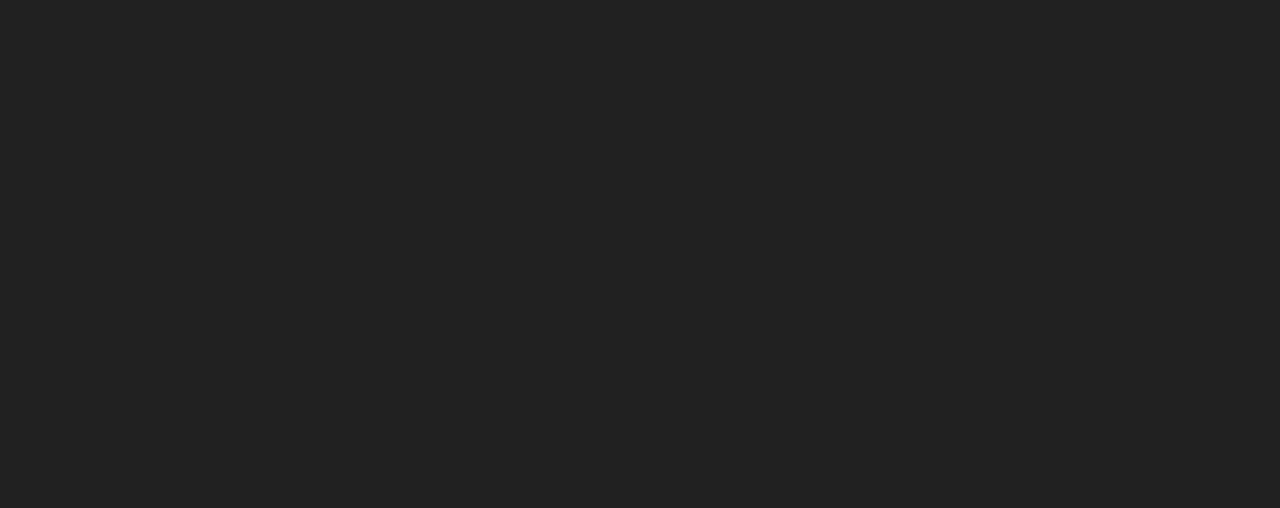
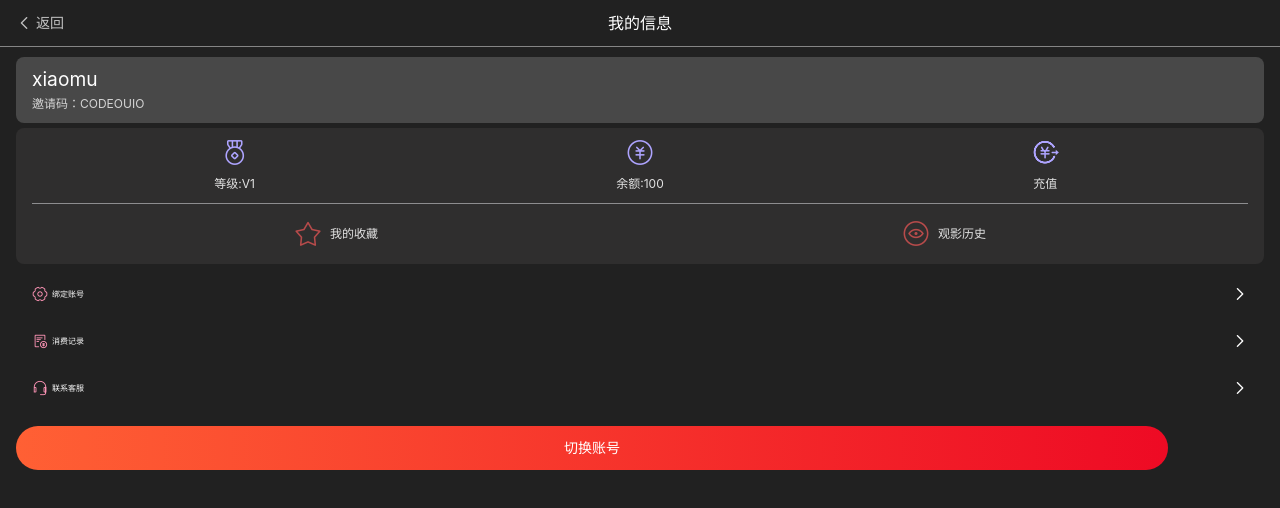
Before and after one commit to Cmysession/vant3-vue3-video, a Vue app: page /users in a window 1280 px wide. Before the commit this address had no page. Shown: the top 508 px of the page. Built offline with nearby package versions, Linux system fonts and the light colour scheme; what vue3-video-play would draw is missing.

Commit message:
我的信息

```diff
--- a/src/main.js
+++ b/src/main.js
@@ -3,7 +3,7 @@
 import router from './router'
 import store from './store'
 import {
-    Button, Icon, List, NavBar, Tag, Col, Row, Field, CellGroup
+    Button, Icon, List, NavBar, Tag, Col, Row, Field, CellGroup,Cell
 } from 'vant'
 import publicCss from './style/public.css'
 import vue3videoPlay from "vue3-video-play" // 引入组件
@@ -20,6 +20,7 @@
     .use(Col)
     .use(Row)
     .use(Field)
+    .use(Cell)
     .use(CellGroup)
     .use(vue3videoPlay)
     .use(router)
--- a/src/router/index.js
+++ b/src/router/index.js
@@ -31,7 +31,6 @@
         meta: { keepAlive: true, scrollTop: 0 },
         // 路由独享守卫
         beforeEnter: (to, from) => {
-          console.log(from.path)
           // 搜索时当前页面要刷新
           if (from.path === "/search") {
             to.meta.keepAlive = false
@@ -40,6 +39,19 @@
           }
         },
       },
+      {
+        path: '/users', // 用户详情
+        name: 'users-view',
+        component: () => import(/* webpackChunkName: "UsersView" */ '../views/users/UsersView.vue'),
+        meta: { keepAlive: false, scrollTop: 0 },
+      },
+      {
+        path: '/bind-user', // 绑定用户
+        name: 'bind-user-view',
+        component: () => import(/* webpackChunkName: "BindUserView" */ '../views/users/BindUserView.vue'),
+        meta: { keepAlive: false, scrollTop: 0 },
+      },
+
     ]
   },
   {
--- a/src/views/home/HomeView.vue
+++ b/src/views/home/HomeView.vue
@@ -14,7 +14,7 @@
                         <van-icon name="search" color="#FFFFFF" size="28" />
                     </div>
                     <!-- 我的信息 -->
-                    <div class="user-box">
+                    <div class="user-box" @click="onToView('users-view')">
                         <van-icon name="user-circle-o" color="#FFFFFF" size="28" />
                     </div>
                 </header>
--- /dev/null
+++ b/src/views/users/BindUserView.vue
@@ -0,0 +1,44 @@
+<template>
+    <div>
+        <div id="back-box">
+            <van-nav-bar left-arrow left-text="返回" @click-left="onClickLeft" class="header-box" :title="init.title">
+            </van-nav-bar>
+        </div>
+    </div>
+</template>
+
+<script>
+import { reactive } from 'vue'
+
+export default {
+    setup() {
+        const onClickLeft = () => history.back()
+
+        const init = reactive({
+            title: "绑定账号",
+            username: "xiaomu"
+        })
+        return {onClickLeft,init}
+    }
+}
+</script>
+
+<style  scoped>
+:deep(.van-nav-bar) {
+    background: #212121;
+    border-bottom: 1px inset #313131;
+}
+
+:deep(.van-nav-bar__title) {
+    color: rgb(255, 255, 255);
+}
+
+:deep([class*=van-hairline]:after) {
+    border: 0;
+}
+
+:deep(.van-nav-bar .van-icon),
+:deep(.van-nav-bar__text) {
+    color: #c3c3c3;
+}
+</style>
--- /dev/null
+++ b/src/views/users/UsersView.vue
@@ -0,0 +1,204 @@
+<template>
+    <div>
+        <div id="back-box">
+            <van-nav-bar left-arrow left-text="返回" @click-left="onClickLeft" class="header-box" :title="init.title">
+            </van-nav-bar>
+        </div>
+        <div id="body-box">
+            <div id="content-box">
+                <van-cell-group inset>
+                    <van-cell :title="init.username" label="邀请码：CODEOUIO">
+                    </van-cell>
+                </van-cell-group>
+
+                <div class="my-money-info">
+                    <van-cell-group inset>
+                        <van-cell>
+                            <van-grid :column-num="3" :border="false">
+                                <van-grid-item icon="medal-o" text="等级:V1" />
+                                <van-grid-item icon="gold-coin-o" text="余额:100" />
+                                <van-grid-item icon="cash-back-record" text="充值" />
+                            </van-grid>
+                        </van-cell>
+                        <van-cell>
+                            <van-grid class="tx" direction="horizontal" :column-num="2" :border="false">
+                                <van-grid-item icon="star-o" text="我的收藏" />
+                                <van-grid-item icon="browsing-history-o" text="观影历史" />
+                            </van-grid>
+                        </van-cell>
+                    </van-cell-group>
+                </div>
+
+                <div class="oth-box">
+
+                    <van-cell-group inset>
+                        <van-cell icon="setting-o" title="绑定账号" is-link to="/bind-user" />
+                    </van-cell-group>
+
+                    <van-cell-group inset>
+                        <van-cell icon="balance-list-o" title="消费记录" is-link to="/" />
+                    </van-cell-group>
+
+                    <van-cell-group inset>
+                        <van-cell icon="service-o" title="联系客服" is-link to="/" />
+                    </van-cell-group>
+
+                </div>
+
+                <van-button color="linear-gradient(to right, #ff6034, #ee0a24)" round="" type="primary" block>
+                    切换账号
+                </van-button>
+            </div>
+
+        </div>
+    </div>
+</template>
+
+<script >
+import { reactive } from 'vue'
+
+export default {
+    setup() {
+        const onClickLeft = () => history.back()
+
+        const init = reactive({
+            title: "我的信息",
+            username: "xiaomu"
+        })
+
+
+        return {
+            onClickLeft,
+            init
+        }
+    }
+}
+</script>
+
+<style scoped>
+:deep(.van-nav-bar) {
+    background: #212121;
+    border-bottom: 1px inset #313131;
+}
+
+:deep(.van-nav-bar__title) {
+    color: rgb(255, 255, 255);
+}
+
+:deep([class*=van-hairline]:after) {
+    border: 0;
+}
+
+:deep(.van-nav-bar .van-icon),
+:deep(.van-nav-bar__text) {
+    color: #c3c3c3;
+}
+
+
+#content-box {
+    margin-top: 10px;
+}
+
+.custom-title {
+    margin-right: 4px;
+    vertical-align: middle;
+}
+
+.search-icon {
+    font-size: 16px;
+    line-height: inherit;
+}
+
+.van-cell-group {
+    background: none;
+}
+
+.my-avatar {
+    width: 3.5rem;
+    height: 3.5rem;
+    border-radius: 3.5rem;
+    background-size: 3.5rem;
+}
+
+:deep(.van-cell__label) {
+    color: #d4d4d4 !important;
+}
+
+.van-cell {
+    background: #484848;
+    color: #ffffff;
+    font-size: 1.2rem;
+}
+
+.oth-box .van-cell {
+    background: #ffffff00;
+    color: #ffffff;
+    font-size: 0.5rem;
+}
+
+.oth-box {
+    margin-top: 0.5rem;
+}
+
+.oth-box .van-cell-group {
+    margin-top: 0.2rem;
+}
+
+.my-money-info {
+    margin-top: 0.3rem;
+}
+
+
+.van-grid-item {
+    height: 4rem;
+}
+
+:deep(.van-grid-item) {
+    height: 3.5rem;
+}
+
+:deep(.tx .van-icon) {
+    color: #b74b4b !important;
+}
+
+:deep(.tx .van-grid-item) {
+    height: 2.5rem;
+}
+
+:deep(.van-grid-item__content) {
+    background: #484848;
+}
+
+:deep(.van-grid-item__icon) {
+    color: #ffffff;
+}
+
+:deep(.van-grid-item__text) {
+    color: #e3e3e3;
+}
+
+:deep(.my-money-info .van-cell) {
+    background: #2f2e2e;
+}
+
+:deep(.my-money-info .van-grid-item__content) {
+    background: rgb(255 0 0 / 0%);
+}
+
+:deep(.my-money-info .van-grid-item__icon) {
+    color: rgb(174 164 255);
+}
+
+:deep(.van-cell__right-icon) {
+    color: #ffffff;
+}
+
+:deep(.van-button--block) {
+    width: 90%;
+    margin: 1rem 1rem;
+}
+
+:deep(.oth-box .van-cell__left-icon) {
+    color: rgb(255 149 183);
+}
+</style>
--- a/src/views/video/VideoView.vue
+++ b/src/views/video/VideoView.vue
@@ -163,8 +163,7 @@
 
 
         onBeforeRouteUpdate((to) => {
-            console.log(to, "=====");
-            // 当更URL换时
+            // 当更URL换时重新获取数据
             init.rowData = getData(to.query.row)
             init.dataLists = []
             options.title = init.rowData.title
```
